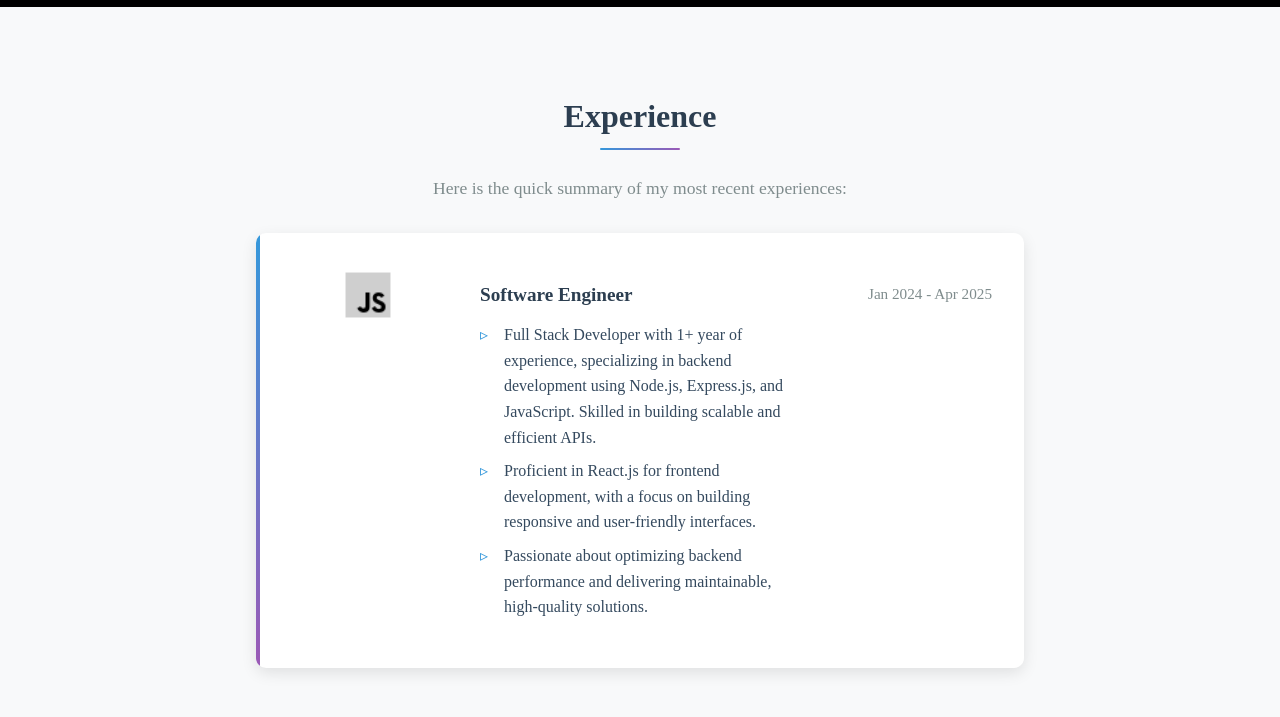
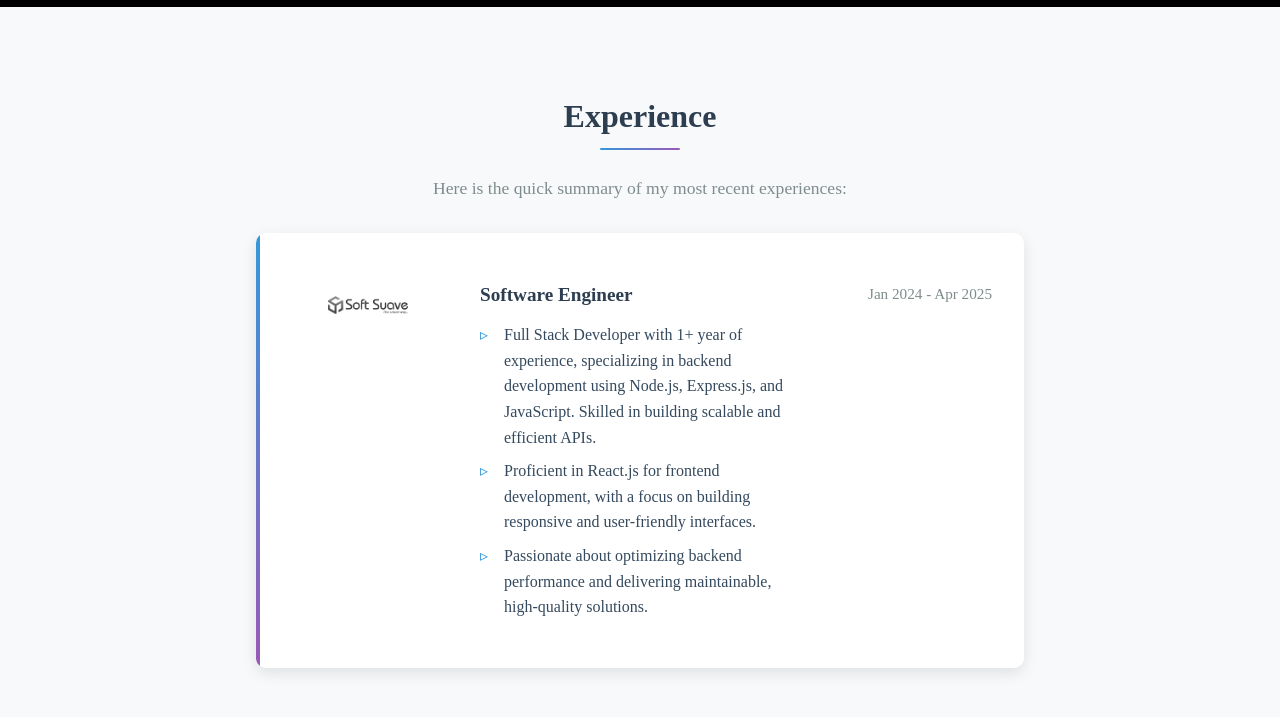
Before and after one commit to shri282/portfolio, a plain HTML site: page index.html in a window 1280 px wide. Shown: the part 2134-2851 px from the top of the page. Drawn offline with Linux system fonts and the light colour scheme.

Commit message:
logo added

```diff
--- a/index.html
+++ b/index.html
@@ -195,7 +195,7 @@
         <div class="experience-container">
             <div class="exp-item">
                 <div class="company-logo">
-                    <img src="./images/icons8-javascript-48.png" alt="">
+                    <img src="./images/softsuave_logo.webp" alt="">
                 </div>
                 <div class="exp-description">
                     <h3 class="exp-title">Software Engineer</h3>
--- a/styles/exp.css
+++ b/styles/exp.css
@@ -78,8 +78,8 @@
 }
 
 .company-logo img {
-    width: 60px;
-    height: 60px;
+    width: 80px;
+    height: 80px;
     object-fit: contain;
     filter: grayscale(100%);
     transition: filter 0.3s ease;
```
Also changed, not shown: images/softsuave_logo.webp (added).
